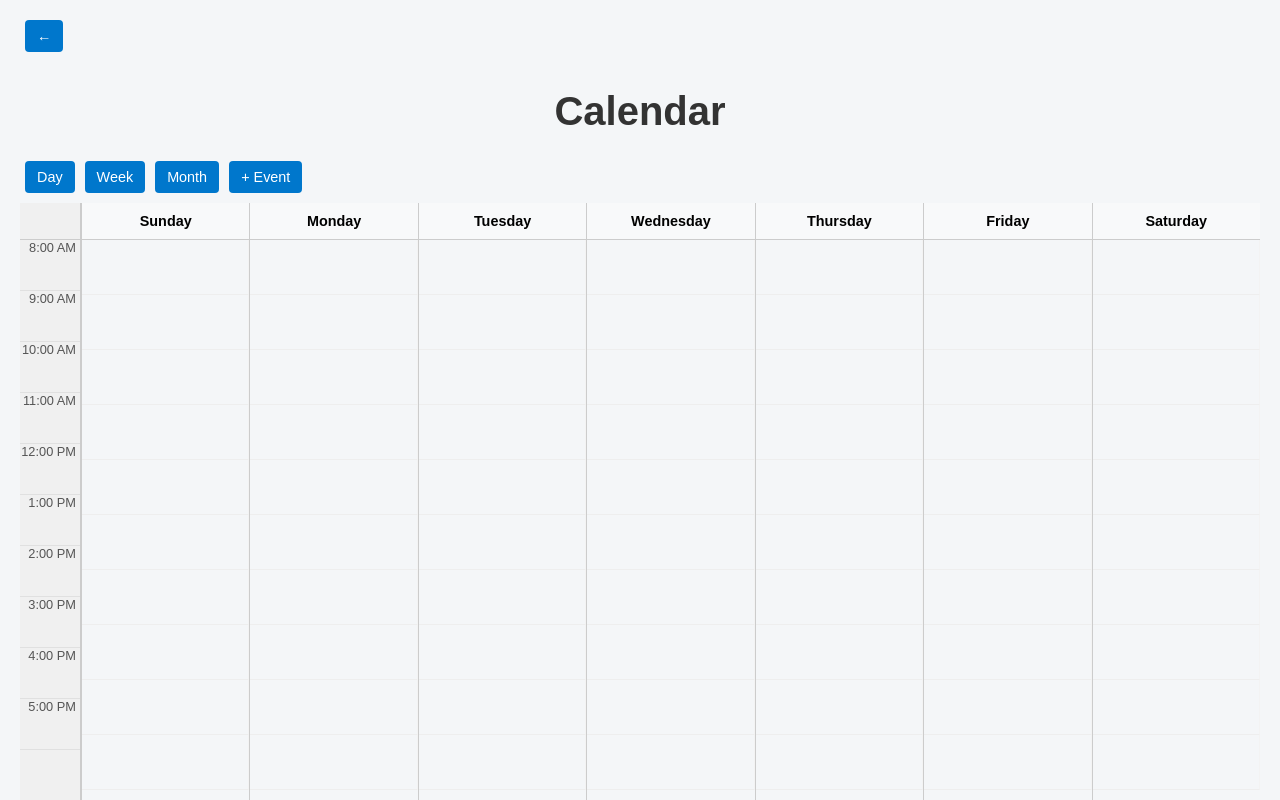
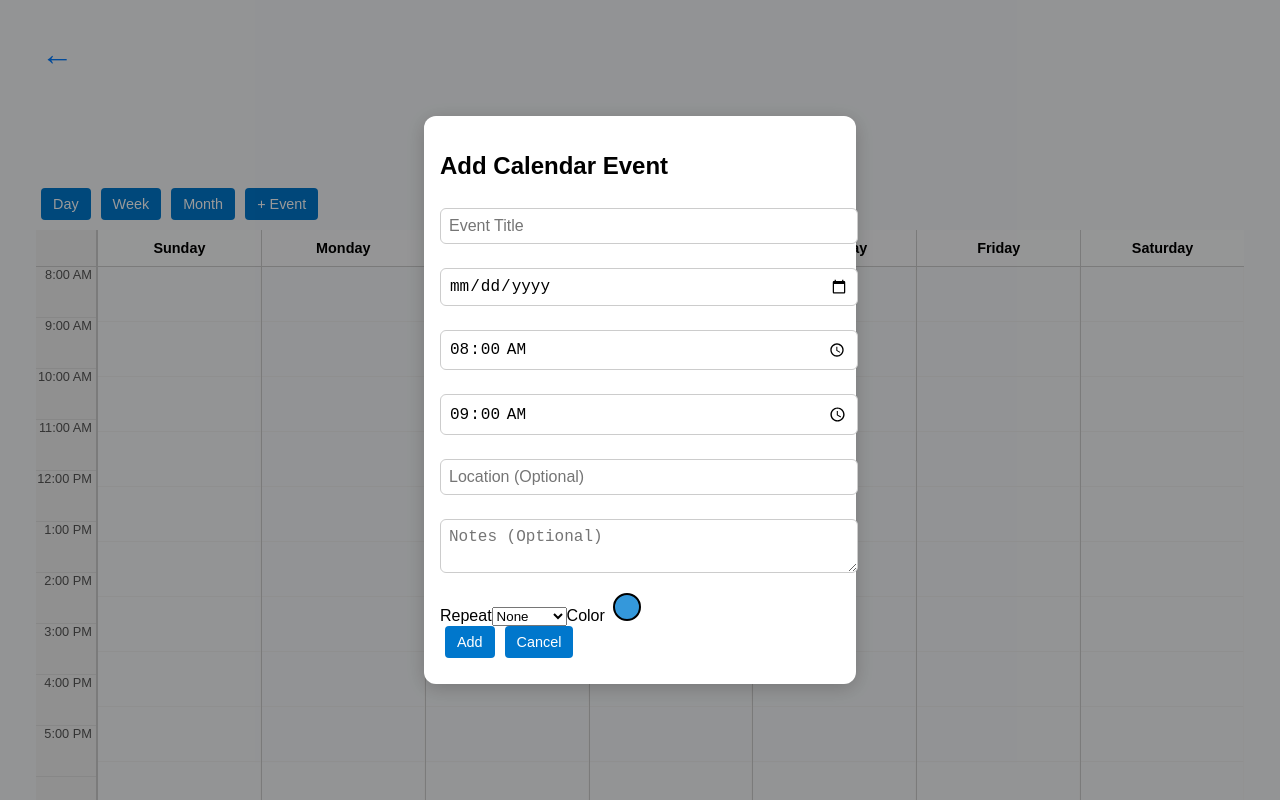
Before and after one commit to JMaraglia/crumb-v3, a React (Vite) app: page /calendar in a window 1280 px wide. Both pictures are taken after a click on the button "+ Event". Shown: the top 800 px of the page. Built offline with nearby package versions, Linux system fonts and the light colour scheme.

Commit message:
CalendarFixes

```diff
--- a/src/CalendarPage.css
+++ b/src/CalendarPage.css
@@ -1,67 +1,134 @@
-/* --- WeekView.css --- */
-
-.week-view {
-  display: flex;
-  flex-direction: column;
-  width: 100%;
-  overflow-x: auto;
+.calendar-container {
+  padding: 1rem;
   font-family: sans-serif;
 }
 
-.week-header {
+.calendar-header {
   display: flex;
-  background-color: #f8f9fa;
-  border-bottom: 1px solid #ccc;
-  position: sticky;
-  top: 0;
-  z-index: 10;
+  justify-content: space-between;
+  align-items: center;
 }
 
-.time-column-header {
-  width: 60px;
+.calendar-grid {
+  display: grid;
+  grid-template-columns: repeat(7, 1fr);
+  gap: 0.5rem;
+  margin-top: 1rem;
 }
 
-.day-column-header {
-  flex: 1;
+.calendar-day {
+  padding: 1rem;
+  background: #f0f0f0;
+  border-radius: 10px;
   text-align: center;
-  padding: 10px 0;
-  font-weight: bold;
-  border-left: 1px solid #ccc;
+  cursor: pointer;
+  position: relative;
+  transition: all 0.2s ease;
 }
 
-.week-body {
-  display: flex;
-  height: 600px;
+.calendar-day:hover {
+  background: #e0e0e0;
 }
 
-.time-column {
-  display: flex;
-  flex-direction: column;
-  width: 60px;
-  background-color: #f0f0f0;
-  border-right: 1px solid #ccc;
+.calendar-day.selected {
+  background: #007bff;
+  color: white;
 }
 
-.time-slot {
-  height: 50px;
-  display: flex;
-  align-items: flex-start;
-  justify-content: flex-end;
-  padding-right: 4px;
-  font-size: 0.8rem;
-  color: #555;
-  border-bottom: 1px solid #e0e0e0;
+/* ✅ NEW: Today highlight */
+.calendar-day.today {
+  border: 2px solid #34c759;
+  box-shadow: inset 0 0 0 2px #ffffff;
 }
 
-.day-column {
-  flex: 1;
-  display: flex;
-  flex-direction: column;
-  border-left: 1px solid #ccc;
+.calendar-day.today .dot {
+  background: #34c759;
 }
 
-.calendar-cell {
-  height: 50px;
-  border-bottom: 1px solid #eee;
-  border-right: 1px solid #f3f3f3;
+.dot {
+  width: 8px;
+  height: 8px;
+  background: green;
+  border-radius: 50%;
+  position: absolute;
+  bottom: 8px;
+  left: 50%;
+  transform: translateX(-50%);
 }
+
+.event-list {
+  margin-top: 1rem;
+}
+
+.modal-overlay {
+  position: fixed;
+  top: 0;
+  left: 0;
+  width: 100%;
+  height: 100%;
+  background: rgba(0, 0, 0, 0.4);
+  display: flex;
+  align-items: center;
+  justify-content: center;
+  z-index: 999;
+}
+
+.modal {
+  background: white;
+  padding: 1rem;
+  border-radius: 12px;
+  max-width: 400px;
+  width: 90%;
+  box-shadow: 0 4px 20px rgba(0, 0, 0, 0.2);
+}
+
+.modal h3 {
+  margin-top: 0;
+}
+
+.modal input,
+.modal textarea {
+  width: 100%;
+  margin-top: 0.5rem;
+  margin-bottom: 1rem;
+  padding: 0.5rem;
+  font-size: 1rem;
+  border-radius: 6px;
+  border: 1px solid #ccc;
+}
+
+.modal-actions {
+  display: flex;
+  justify-content: flex-end;
+  gap: 0.5rem;
+}
+
+.modal-actions button {
+  background-color: #007aff;
+  color: white;
+  border: none;
+  padding: 0.4rem 0.8rem;
+  border-radius: 8px;
+  cursor: pointer;
+}
+
+/* ✅ NEW: Back arrow */
+.back-arrow {
+  background: none;
+  border: none;
+  font-size: 2rem;
+  color: #007aff;
+  cursor: pointer;
+  margin-bottom: 1rem;
+  padding: 0;
+}
+
+/* ✅ NEW: Color selector button rounded */
+.color-selector-button {
+  border-radius: 50% !important;
+}
+
+/* ✅ NEW: Color options rounded */
+.color-options-popup span {
+  border-radius: 50% !important;
+}
--- a/src/CalendarPage.jsx
+++ b/src/CalendarPage.jsx
@@ -213,6 +213,7 @@ function CalendarPage({ itinerary }) {
                   cursor: 'pointer',
                   display: 'inline-block',
                   marginLeft: '8px',
+                  borderRadius: '50%',
                 }}
               />
               {showColorPicker && (
--- a/src/WeekView.css
+++ b/src/WeekView.css
@@ -77,13 +77,14 @@
   position: absolute;
   left: 2px;
   right: 2px;
-  border-radius: 5px;
-  padding: 2px 6px;
+  border-radius: 12px; /* rounder bubbles */
+  padding: 6px 10px;
   margin-bottom: 2px;
   font-size: 0.75rem;
   cursor: pointer;
-  box-shadow: 0 1px 2px rgba(0, 0, 0, 0.1);
+  box-shadow: 0 2px 4px rgba(0, 0, 0, 0.1);
   white-space: nowrap;
   overflow: hidden;
   text-overflow: ellipsis;
+  line-height: 1.2;
 }
--- a/src/WeekView.jsx
+++ b/src/WeekView.jsx
@@ -10,7 +10,7 @@ const hourLabels = Array.from({ length: 10 }, (_, i) => {
   return `${displayHour}:00 ${suffix}`;
 });
 
-const timeKeys = Array.from({ length: 10 }, (_, i) => (i + 8).toString().padStart(2, '0')); // '08', '09', ..., '17'
+const timeKeys = Array.from({ length: 10 }, (_, i) => (i + 8).toString().padStart(2, '0'));
 
 const days = ['Sunday', 'Monday', 'Tuesday', 'Wednesday', 'Thursday', 'Friday', 'Saturday'];
 
@@ -88,11 +88,6 @@ function WeekView({ itinerary = {}, customEvents = [], onEdit, onDoubleClick })
             style={{
               backgroundColor: event.color || '#f0f0f0',
               color: event.type === 'prospect' ? 'red' : 'black',
-              borderRadius: '5px',
-              padding: '2px 6px',
-              marginBottom: '2px',
-              fontSize: '0.75rem',
-              cursor: 'pointer',
               height: `${duration * 100}%`,
             }}
             title={event.notes || ''}
```
